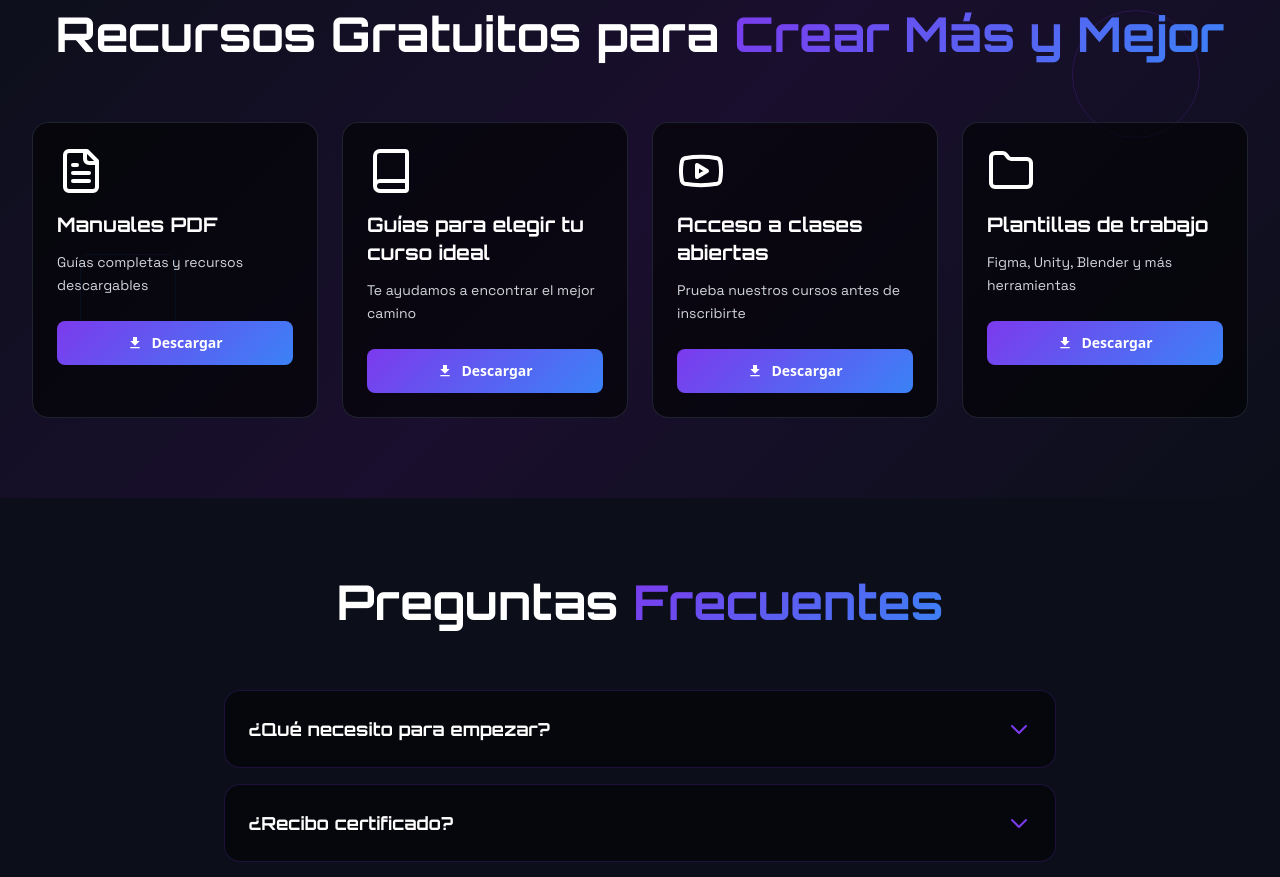
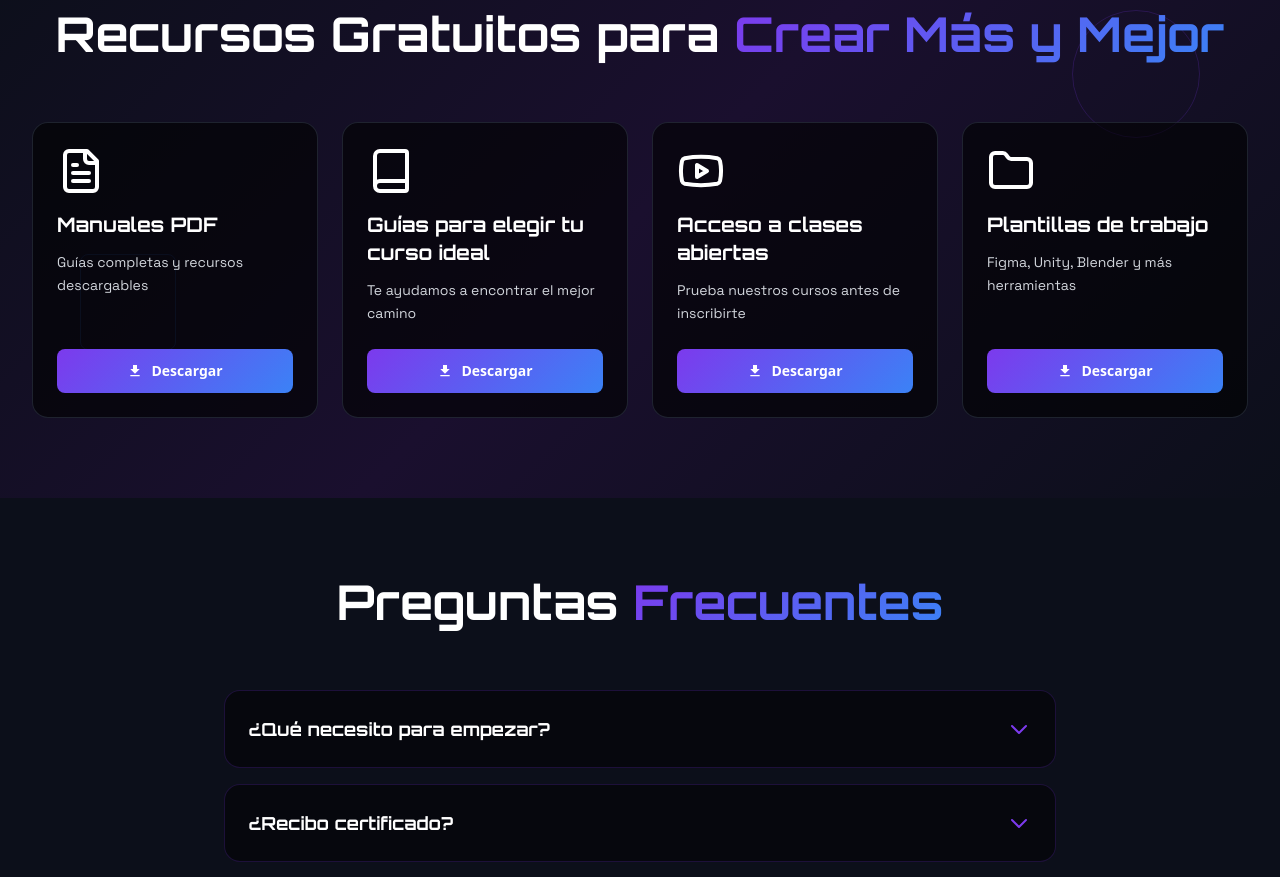
Before and after one commit to iudcdesarrollo/extendida-neon-campus, a React (Vite) app: page / in a window 1280 px wide. Shown: the part 1480-2357 px from the top of the page. Built offline with nearby package versions, Linux system fonts and the light colour scheme.

Commit message:
Align buttons in course cards
Align buttons within course cards to ensure consistent card sizing and visual appearance.

```diff
--- a/src/components/FreeResources.tsx
+++ b/src/components/FreeResources.tsx
@@ -54,7 +54,7 @@ const FreeResources = () => {
             return (
               <div
                 key={index}
-                className="group bg-black/60 p-6 rounded-2xl border border-gray-700/50 hover:border-primary-purple/50 transition-all duration-300 hover:shadow-xl hover:shadow-primary-purple/20 hover:-translate-y-2"
+                className="group bg-black/60 p-6 rounded-2xl border border-gray-700/50 hover:border-primary-purple/50 transition-all duration-300 hover:shadow-xl hover:shadow-primary-purple/20 hover:-translate-y-2 flex flex-col h-full"
               >
                 {/* Icon */}
                 <div className="mb-4 group-hover:scale-110 transition-transform duration-300">
@@ -67,7 +67,7 @@ const FreeResources = () => {
                 </h3>
 
                 {/* Description */}
-                <p className="text-gray-300 font-space text-sm mb-6 leading-relaxed">
+                <p className="text-gray-300 font-space text-sm mb-6 leading-relaxed flex-grow">
                   {resource.description}
                 </p>
 
```
